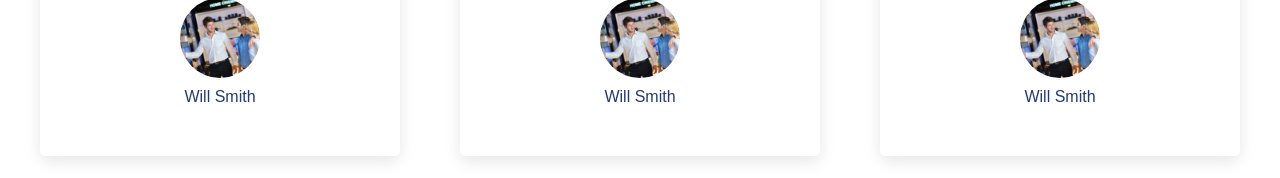
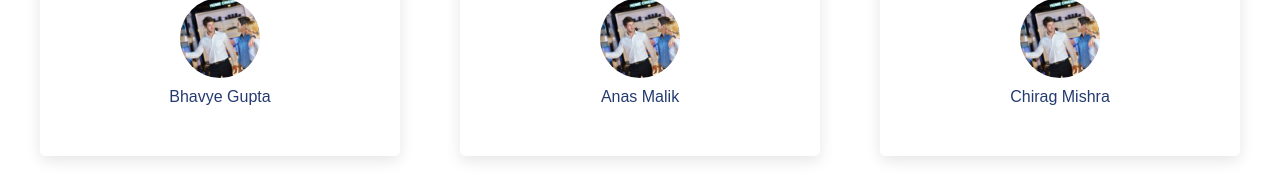
Before and after one commit to bhavye2001/ShopIn, a plain HTML site: page index.html in a window 1280 px wide. Shown: the part 4197-4375 px from the top of the page. Drawn offline with nearby package versions, Linux system fonts and the light colour scheme; a script that the page names is missing.

Commit message:
Update index.html

```diff
--- a/index.html
+++ b/index.html
@@ -428,7 +428,7 @@
           <div class="img-cover">
             <img src="./img/customer.jpg" alt="" />
           </div>
-          <h4>Will Smith</h4>
+          <h4>Bhavye Gupta</h4>
         </div>
         <div class="testimonial">
           <p>
@@ -444,7 +444,7 @@
           <div class="img-cover">
             <img src="./img/customer.jpg" alt="" />
           </div>
-          <h4>Will Smith</h4>
+          <h4>Anas Malik</h4>
         </div>
         <div class="testimonial">
           <span>&ldquo;</span>
@@ -461,7 +461,7 @@
           <div class="img-cover">
             <img src="./img/customer.jpg" alt="" />
           </div>
-          <h4>Will Smith</h4>
+          <h4>Chirag Mishra</h4>
         </div>
       </div>
     </section>
```
